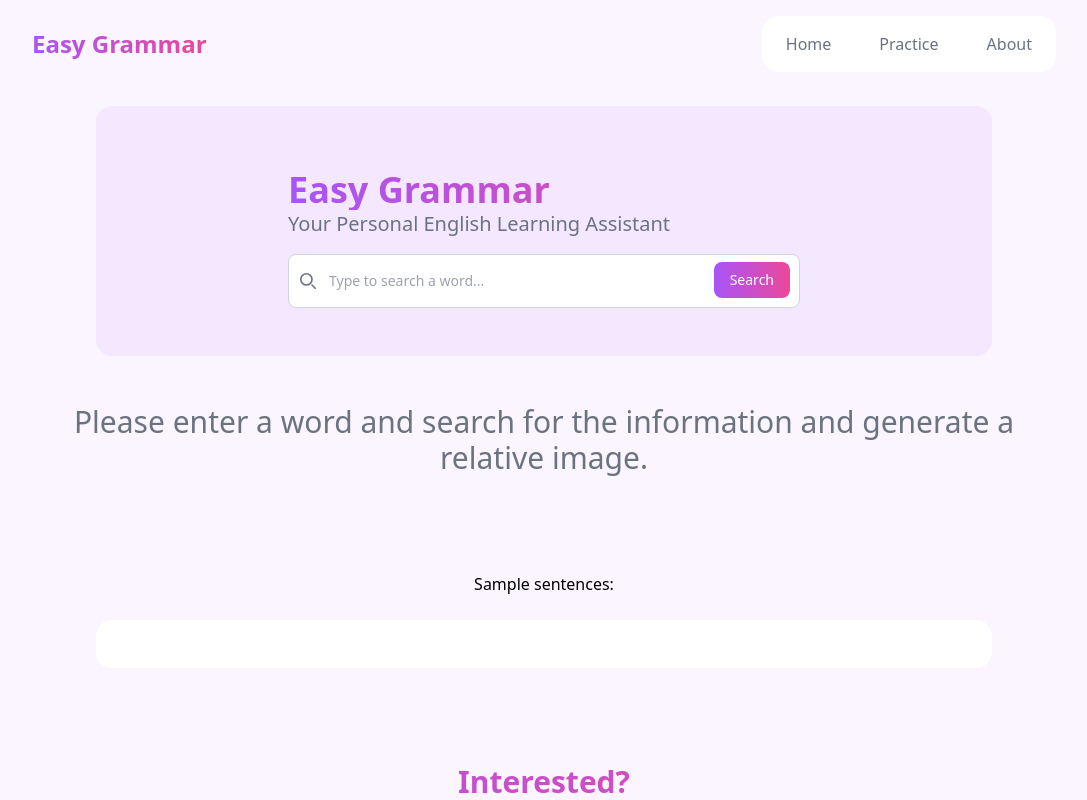
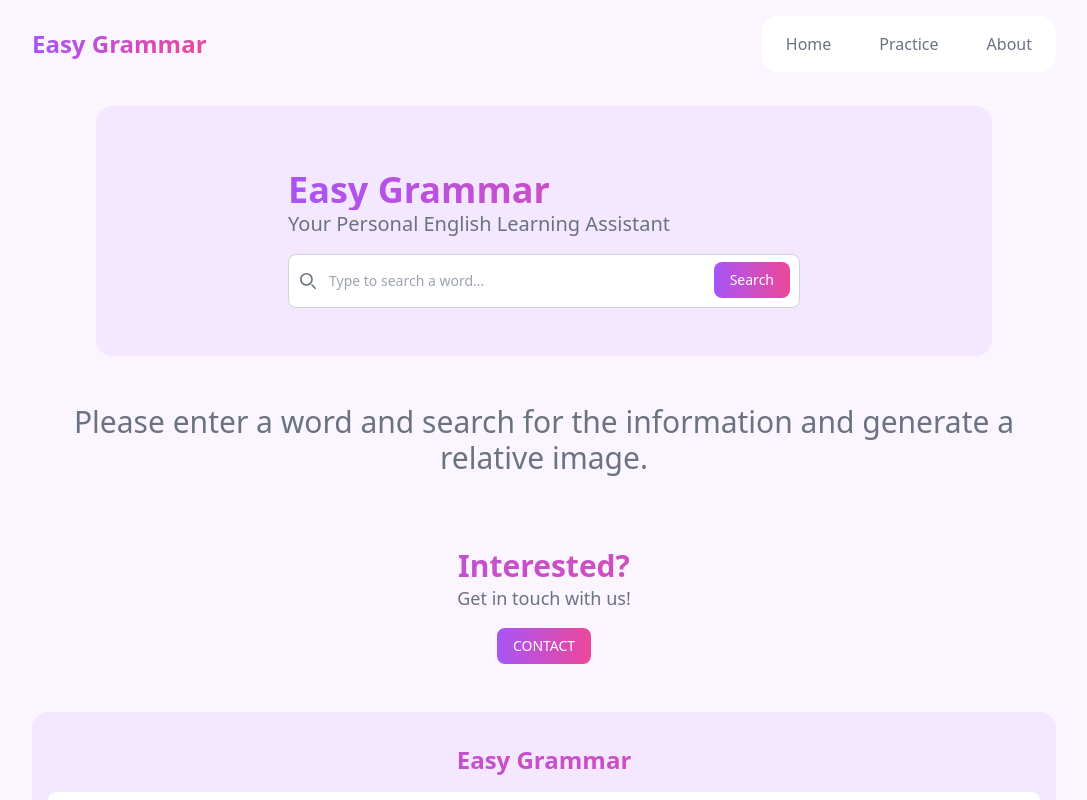
Before and after one commit to RileyC9/EasyGrammar, a React (Create React App) app: page /practice in a window 1280 px wide. Shown: the top 800 px of the page, without its empty margins (96-1183 px from the left). Built offline with nearby package versions, Linux system fonts and the light colour scheme.

Commit message:
Updated main.js and SampleSentence.js: not displaying samplesentence before search.

```diff
--- a/src/components/SampleSentence.js
+++ b/src/components/SampleSentence.js
@@ -1,6 +1,6 @@
 import React from "react";
 
-const SampleSentences = ({ data }) => {
+const SampleSentences = ({ data, display }) => {
   // Check if error exists
   const error = data?.[0]?.error;
   // generate unique id for every rendered element
@@ -22,7 +22,7 @@ const SampleSentences = ({ data }) => {
 
   return (
     <>
-      {error ? (
+      {display? (error ? (
         <></>
       ) : (
         // display the word and definition if no error(
@@ -34,7 +34,7 @@ const SampleSentences = ({ data }) => {
               {exampleList}
             </ul>
           </section>
-        )
+        )): (<></>)
       }
     </>
   );
--- a/src/components/main.js
+++ b/src/components/main.js
@@ -16,6 +16,7 @@ function Main() {
   const [word, setWord] = useState("");
   const [fetchData, setFetchData] = useState([]);
   const [definitionListDisplay, setDefinitionListDisplay] = useState(false);
+  const [sampleSentenceDisplay, setSampleSentenceDisplay] = useState(false);
   //Update word useState hook, everytime userinput
 
   function handleWord(e) {
@@ -25,6 +26,7 @@ function Main() {
     // }
     if (e.target.value === "") {
       setDefinitionListDisplay(false);
+      setSampleSentenceDisplay(false);
     }
   }
   // When Search button is click, fetch data from free dictionary api of the word in the form.
@@ -43,6 +45,7 @@ function Main() {
       .then((res) => {
         setFetchData(res.data);
         setDefinitionListDisplay(true);
+        setSampleSentenceDisplay(true);
       })
       .catch((error) => {
         console.error(
@@ -52,6 +55,7 @@ function Main() {
         // set error message if word not found
         setFetchData([{ error: "Word not found" }]);
         setDefinitionListDisplay(true);
+        setSampleSentenceDisplay(true);
       });
       // version 2 of empty input field
     // }
@@ -73,7 +77,7 @@ function Main() {
         wordSubmit={wordSubmit}
       />
       <DefinitionList definition={fetchData} display={definitionListDisplay}/>
-      <SampleSentences data={fetchData} />
+      <SampleSentences data={fetchData} display={sampleSentenceDisplay}/>
       <Contact />
       <Footer />
     </>
```
